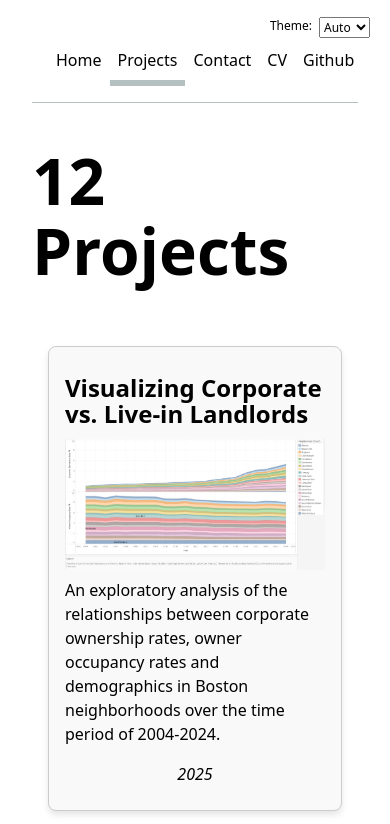
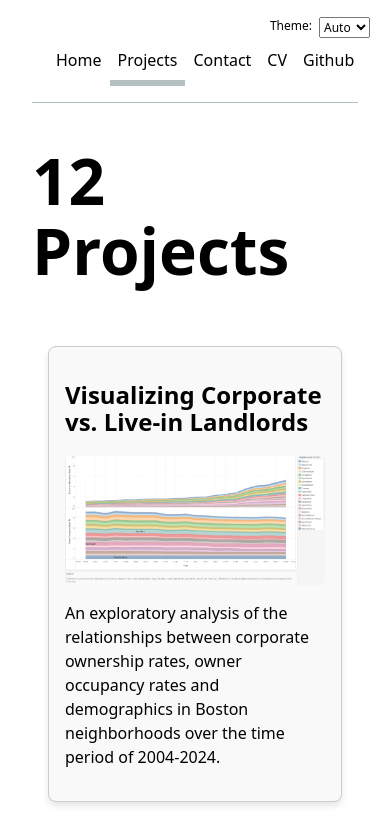
Before and after one commit to heytian/my_works_lab6, a SvelteKit app: page /projects in a window 390 px wide. Shown: the top 824 px of the page. Built offline with nearby package versions, Linux system fonts and the light colour scheme.

Commit message:
fixed responsive grid finally

```diff
--- a/src/lib/Project.svelte
+++ b/src/lib/Project.svelte
@@ -1,29 +1,52 @@
-<script>
-  import projects from '$lib/projects.json'; // Import the JSON file
+<!-- <script>
+  export let data = {};
+  export let hLevel = 2;
 </script>
 
-<div class="projects">
-  {#each projects as project}
-    <article>
-      <h2>{project.title}</h2>
-      <img src={project.image} alt={project.title} />
-      <p>{project.description}</p>
-      <p><i>{project.year}</i></p>
-    </article>
-  {/each}
-</div>
+<article>
+  <svelte:element this={"h" + hLevel}>{data.title}</svelte:element>
+  <img src={data.image} alt="" />
+  <p>{data.description}</p>
+</article>
 
 <style>
-/* Parent container for the grid */
 .projects {
-  display: grid;
-  grid-template-columns: repeat(auto-fill, minmax(15em, 1fr)); /* Responsive columns */
-  gap: 1em; /* Space between items */
-  padding: 1em; /* Add padding around the grid */
+display: grid;
+grid-template-columns: repeat(auto-fill, minmax(15em, 1fr));
+gap: 1em;
 }
 
-/* Individual project items */
+.projects {
+display: grid;
+grid-template-columns: repeat(auto-fill, minmax(15em, 1fr));
+gap: 1em;
+}
+
 .projects article {
+display: grid;
+grid-template-rows: subgrid;
+grid-row: span 3;
+}
+
+.projects h2 {
+margin: 0;
+}
+</style> -->
+
+<script>
+  export let data = {};
+  export let hLevel = 2;
+</script>
+
+<article class="project-card">
+  <svelte:element this={"h" + hLevel}>{data.title}</svelte:element>
+  <img src={data.image} alt={data.title} />
+  <p>{data.description}</p>
+</article>
+
+<style>
+/* Individual project cards */
+.project-card {
   display: flex;
   flex-direction: column;
   align-items: center;
@@ -35,24 +58,15 @@
   transition: transform 0.2s ease-in-out, box-shadow 0.2s ease-in-out;
 }
 
-.projects article:hover {
-  transform: scale(1.05); /* Slight zoom on hover */
-  box-shadow: 0px 6px 10px rgba(0, 0, 0, 0.15); /* Enhanced shadow on hover */
+.project-card:hover {
+  transform: scale(1.05);
+  box-shadow: 0px 6px 10px rgba(0, 0, 0, 0.15);
 }
 
-/* Responsive image */
-.projects img {
+/* Ensure images scale properly */
+.project-card img {
   max-width: 100%;
   height: auto;
-}
-
-/* Text styling */
-.projects h2,
-.projects p {
-  margin: 0.5em 0;
-}
-
-.projects p:last-of-type {
-  font-style: italic; /* Style for year */
+  border-radius: 6px;
 }
 </style>
--- a/src/lib/projects.json
+++ b/src/lib/projects.json
@@ -2,26 +2,26 @@
     {
         "title": "Visualizing Corporate vs. Live-in Landlords",
         "image": "./images/A2_Over_Time.jpg",
-        "year": "2025",
-        "description": "An exploratory analysis of the relationships between corporate ownership rates, owner occupancy rates and demographics in Boston neighborhoods over the time period of 2004-2024."
+        "description": "An exploratory analysis of the relationships between corporate ownership rates, owner occupancy rates and demographics in Boston neighborhoods over the time period of 2004-2024.",
+        "year": "2025"
     },
     {
         "title": "Critique by Design: Viral Visualizations",
         "image": "./images/A3_swab_chart.jpg",
-        "year": "2025",
-        "description": "A study in the delicate balance between data transparency and emotive storytelling in the context of visualizing COVID cases in the US from 2020-2022."
+        "description": "A study in the delicate balance between data transparency and emotive storytelling in the context of visualizing COVID cases in the US from 2020-2022.",
+        "year": "2025"
     },
     {
         "title": "Persuasive or Deceptive Visualizations",
         "image": "./images/A4_Disaster_intensity.jpg",
-        "year": "2025",
-        "description": "Contrasting visualizations of climate change indicators to argue for two different sides of a proposition."
+        "description": "Contrasting visualizations of climate change indicators to argue for two different sides of a proposition.",
+        "year": "2025"
     },
     {
         "title": "Obcaecati praesentium cumque odit?",
         "image": "https://vis-society.github.io/labs/2/images/empty.svg",
-        "year": "2024",
-        "description": "Delectus quaerat, nihil similique ab recusandae ut porro ex necessitatibus inventore tempore hic provident, perferendis aut alias totam quod eius iusto nam temporibus error fuga? Quaerat dolore aliquam aut repellat."
+        "description": "Delectus quaerat, nihil similique ab recusandae ut porro ex necessitatibus inventore tempore hic provident, perferendis aut alias totam quod eius iusto nam temporibus error fuga? Quaerat dolore aliquam aut repellat.",
+        "year": "2024"
     },
     {
         "title": "Vero ducimus at nihil.",
--- a/src/routes/+page.svelte
+++ b/src/routes/+page.svelte
@@ -11,27 +11,13 @@
 <br>
 <br>
 
-<!-- Lab 5 Github stats -->
 
-<!-- let profileData = fetch("https://api.github.com/users/heytian"); -->
 {#await fetch("https://api.github.com/users/heytian") }
 <p>Loading...</p>
 {:then response} {#await response.json()}
 <p>Decoding...</p>
 {:then data}
-<!-- <p>The data is { JSON.stringify(data) }</p>
-{:catch error} -->
 
-
-<!-- let profileData = {
-ok: true,
-json: async () => ({
-    followers: 100,
-    following: 100,
-    public_repos: 100,
-    public_gists: 100,
-})
-}; -->
 
 <section>
   <h2>My GitHub Stats</h2>
@@ -62,21 +48,21 @@ json: async () => ({
 
 dl {
   display: grid;
-    grid-template-columns: repeat(3, 1fr); /* Four equal-sized columns */
-    gap: 0.5rem; /* Space between grid items */
-    text-align: left; /* Center align text */
+  grid-template-columns: repeat(3, 1fr);
+  gap: 0.5rem;
+  text-align: left;
 }
 
 dt {
-    font-weight: bold; /* Make titles bold */
-    color: #555; /* Slightly darker color for titles */
-    grid-row: 1; /* Place all <dt> elements in the first row */
+  font-weight: bold;
+  color: #555;
+  grid-row: 1;
 }
 
 dd {
-    font-size: 1.2rem; /* Slightly larger font for values */
-    color: #000; /* Darker color for values */
-    grid-row: 2; /* Place all <dd> elements in the second row */
+  font-size: 1.2rem;
+  color: #000;
+  grid-row: 2;
 }
 
 </style>
@@ -90,11 +76,20 @@ json: async () => ({
 
 
 
+<h2>Latest Projects</h2>
 
-<h2>Latest projects</h2>
   <div class="projects">
-{#each projects.slice(0, 3) as p}
-<Project data={p} hLevel="3" />
-<!-- <Project data={p} /> -->
+    {#each projects.slice(0, 3) as project}
+      <Project data={project} hLevel="3" />
     {/each}
   </div>
+
+  <style>
+  /* Responsive Grid Container */
+  .projects {
+    display: grid;
+    grid-template-columns: repeat(auto-fill, minmax(250px, 1fr)); /* Responsive grid */
+    gap: 1.5rem;
+    padding: 1rem;
+  }
+  </style>
--- a/src/routes/projects/+page.svelte
+++ b/src/routes/projects/+page.svelte
@@ -1,9 +1,7 @@
-<script>
+<!-- <script>
     import Project from "$lib/Project.svelte";
     import projects from "$lib/projects.json";
 </script>
-
-<!-- <pre>{ JSON.stringify(projects, null, "\t") }</pre> -->
 
 <svelte:head>
   <title>Projects</title>
@@ -13,10 +11,40 @@
 <div class="projects">
     {#each projects as p}
     <Project data={p} />
-      <!-- <article>
-        <h2>{p.title}</h2>
-        <img src={p.image} alt="" />
-        <p>{p.description}</p>
-      </article> -->
     {/each}
-  </div>
+  </div> -->
+
+  <script>
+    import Project from "$lib/Project.svelte";
+    import projects from "$lib/projects.json";
+</script>
+
+<svelte:head>
+  <title>Projects</title>
+</svelte:head>
+
+<h1>{ projects.length } Projects</h1>
+
+<div class="projects">
+  {#each projects as p}
+    <Project data={p} />
+  {/each}
+</div>
+
+<style>
+/* Responsive Grid for Projects */
+.projects {
+  display: grid;
+  grid-template-columns: repeat(auto-fill, minmax(250px, 1fr)); /* Adjusts dynamically */
+  gap: 1.5rem; /* Spacing between projects */
+  padding: 1rem; /* Padding around the grid */
+  justify-content: center;
+}
+
+/* Ensure images inside project cards scale properly */
+.projects img {
+  max-width: 100%;
+  height: auto;
+  border-radius: 8px;
+}
+</style>
```
Also changed, not shown: src/routes/+layout.svelte (+0 -32 lines). Lines whose indentation alone changed are shown as unchanged.
